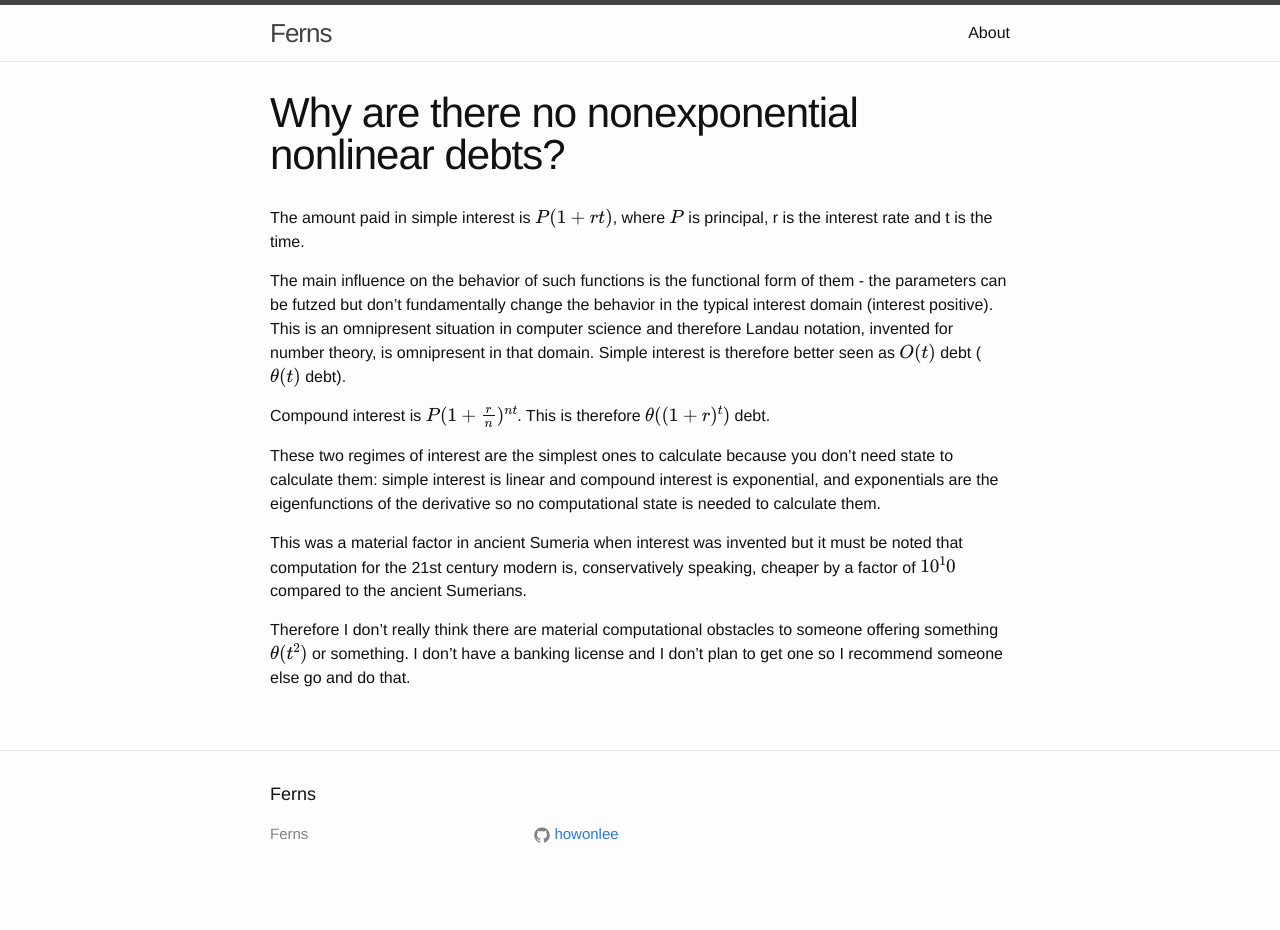
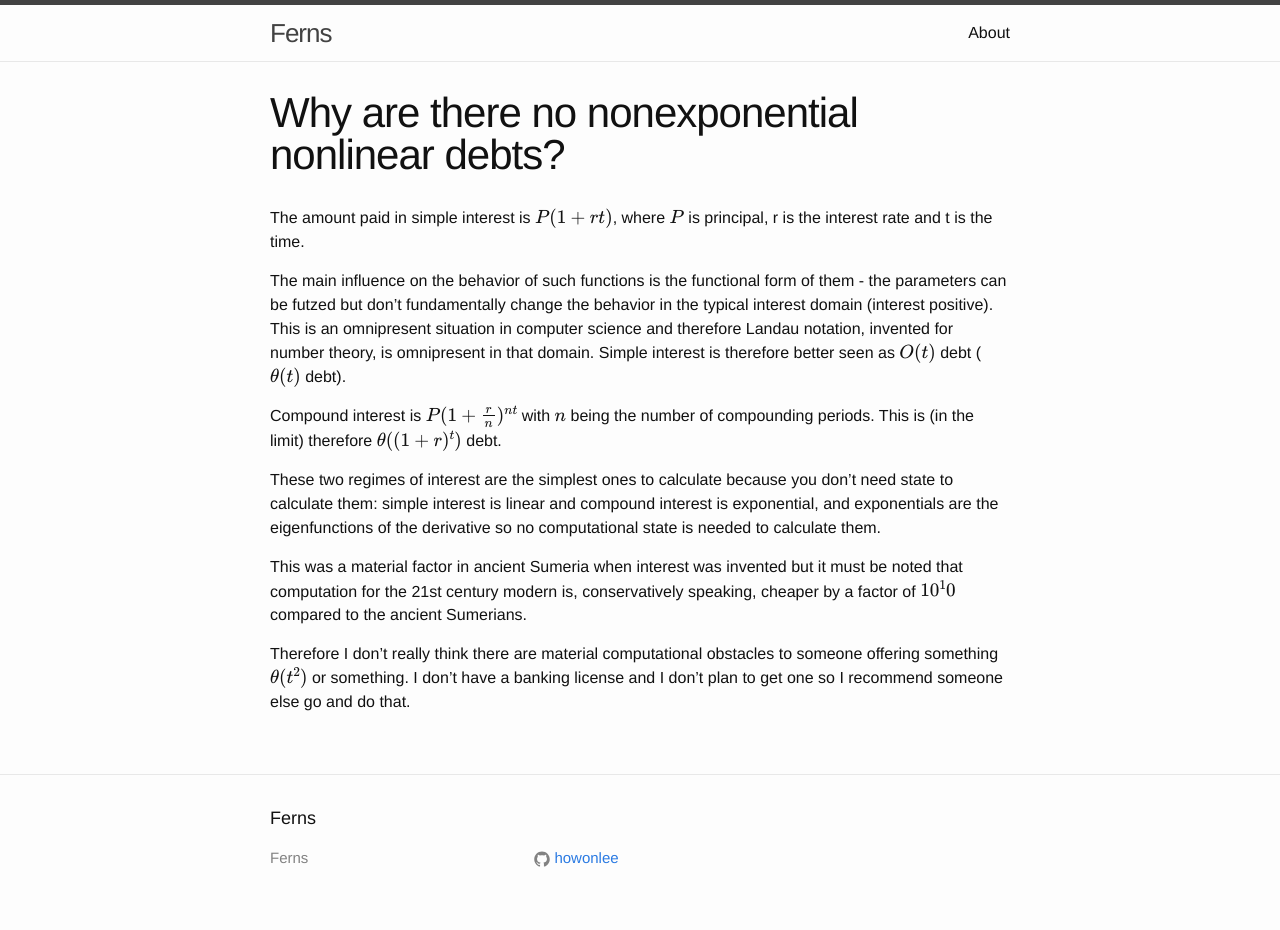
Before and after one commit to howonlee/howonlee.github.io, a Jekyll site: the page built from _posts/2023-09-02-Nonexponential%20Nonlinear%20Debts.md, in a window 1280 px wide. Built offline with Jekyll 4.4.1, drawn with Linux system fonts in a browser that asks for light colours; formulas are drawn with MathJax 3; before the commit the page ends 906 px from its top, so only the background shows below that.

Commit message:
nonexponential latex futzing

```diff
--- a/_posts/2023-09-02-Nonexponential%20Nonlinear%20Debts.md
+++ b/_posts/2023-09-02-Nonexponential%20Nonlinear%20Debts.md
@@ -3,11 +3,11 @@
 title: Why are there no nonexponential nonlinear debts?
 ---
 
-The amount paid in simple interest is $$P(1 + rt)$$, where $P$ is principal, r is the interest rate and t is the time.
+The amount paid in simple interest is $P(1 + rt)$, where $P$ is principal, r is the interest rate and t is the time.
 
 The main influence on the behavior of such functions is the functional form of them - the parameters can be futzed but don't fundamentally change the behavior in the typical interest domain (interest positive). This is an omnipresent situation in computer science and therefore Landau notation, invented for number theory, is omnipresent in that domain. Simple interest is therefore better seen as $O(t)$ debt ($\theta(t)$ debt).
 
-Compound interest is $$P(1 + \frac{r}{n})^{nt}$$. This is therefore $\theta((1 + r)^t)$ debt.
+Compound interest is $P(1 + \frac{r}{n})^{nt}$ with $n$ being the number of compounding periods. This is (in the limit) therefore $\theta((1 + r)^t)$ debt.
 
 These two regimes of interest are the simplest ones to calculate because you don't need state to calculate them: simple interest is linear and compound interest is exponential, and exponentials are the eigenfunctions of the derivative so no computational state is needed to calculate them.
 
```
